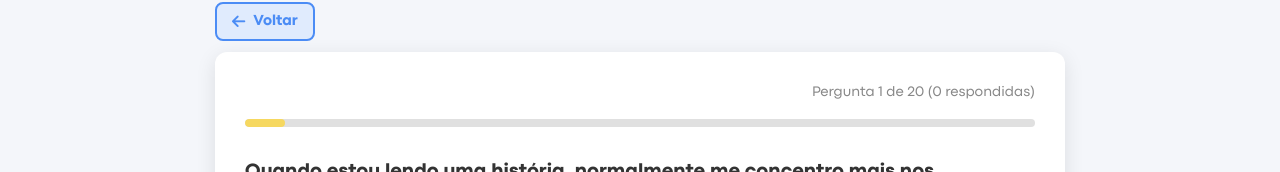
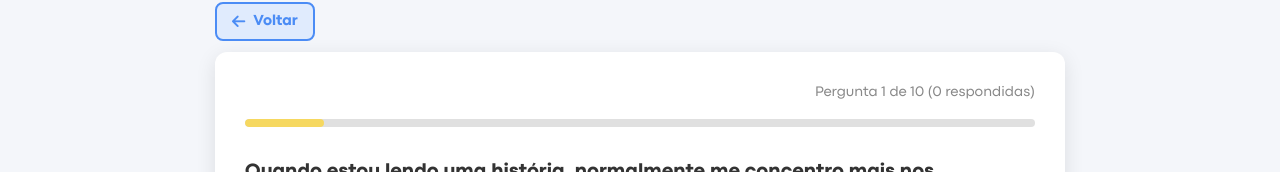
Before and after one commit to MIGUEL-ARCANJO-BRASIL/lumispect, a React (Vite) app: page /questionnaire in a window 1280 px wide. Shown: the part 172-344 px from the top of the page. Built offline with nearby package versions, Linux system fonts and the light colour scheme.

Commit message:
feat: new animation in warning - homepage

```diff
--- a/index.html
+++ b/index.html
@@ -2,7 +2,9 @@
 <html lang="en">
   <head>
     <meta charset="UTF-8" />
-    <link rel="icon" type="image/svg+xml" href="/vite.svg" />
+    <link rel="icon" type="image/svg" href="/vite.svg" />
+    <!-- <link rel="icon" type="image/png" href="/src/assets/logo-lumis.png" /> -->
+
     <meta name="viewport" content="width=device-width, initial-scale=1.0" />
     <title>lumispect</title>
     <link
--- a/src/components/Layout/Footer/index.jsx
+++ b/src/components/Layout/Footer/index.jsx
@@ -19,7 +19,8 @@ const Footer = () => {
         </Link> */}
       </div>
       <div className="copyright">
-        &copy; 2025 Lumispect. Plataforma Gamificada de Autoavaliação Cognitiva.
+        &copy; 2025 Lumispect. Plataforma Gamificada de Auxílio Autoavaliativo
+        Cognitiva.
       </div>
     </footer>
   );
--- a/src/components/Layout/Footer/style.css
+++ b/src/components/Layout/Footer/style.css
@@ -1,9 +1,7 @@
 :root {
   --cor-secundaria: #6c757d;
 }
-/* ==================================== */
-/* RODAPÉ ESTILOS */
-/* ==================================== */
+
 .footer {
   width: 100%;
   background-color: white;
--- a/src/pages/Home/index.jsx
+++ b/src/pages/Home/index.jsx
@@ -40,6 +40,12 @@ const Home = () => {
         </div>
       </div>
 
+      <div className="div-aviso-educativo">
+        <p className="aviso-educativo">
+          Lembrete: O Lumispect é uma ferramenta educativa e{" "}
+          <strong>não substitui avaliação profissional</strong>.
+        </p>
+      </div>
       {/* 3. SEÇÃO SOBRE O PROJETO */}
       <section id="sobre-projeto">
         <h2>O que é o Lumispect?</h2>
@@ -77,11 +83,6 @@ const Home = () => {
             </p>
           </div>
         </div>
-
-        <p className="aviso-educativo">
-          Lembrete: O Lumispect é uma ferramenta educativa e{" "}
-          <strong>não substitui avaliação profissional</strong>.
-        </p>
       </section>
 
       {/* 4. FOOTER (Componente) */}
--- a/src/pages/Home/style.css
+++ b/src/pages/Home/style.css
@@ -17,7 +17,7 @@
   padding: 120px 40px 80px 40px;
   max-width: 1200px;
   width: 100%;
-  min-height: 100vh;
+  min-height: 80vh;
   gap: 60px;
   margin-top: 0;
   position: relative;
@@ -169,9 +169,26 @@
   line-height: 1.5;
 }
 
+/* Definição da Animação de Pulsação */
+@keyframes pulse-aviso {
+  0% {
+    transform: scale(1);
+    box-shadow: 0 0 0 0 rgba(217, 83, 79, 0.7); /* d9534f com opacidade */
+  }
+  70% {
+    transform: scale(1.02); /* Leve aumento de tamanho */
+    box-shadow: 0 0 0 10px rgba(217, 83, 79, 0); /* Expansão e desaparecimento da sombra */
+  }
+  100% {
+    transform: scale(1);
+    box-shadow: 0 0 0 0 rgba(217, 83, 79, 0);
+  }
+}
+
+/* Estilos do Aviso Educativo (Atualizados) */
 .aviso-educativo {
   margin-top: 30px;
-  font-size: 0.95em;
+  font-size: 1.2em;
   color: #d9534f;
   font-weight: 600;
   border: 1px solid #d9534f;
@@ -179,8 +196,15 @@
   padding: 10px 20px;
   border-radius: 5px;
   background-color: #fffafa;
+  width: 800px;
+
+  animation: pulse-aviso s infinite; /* Nome, duração, e rodar infinitamente */
 }
 
+.div-aviso-educativo {
+  margin-bottom: 50px;
+  text-align: center; /* Centraliza o elemento inline-block .aviso-educativo */
+}
 /* ==================================== */
 /* RESPONSIVIDADE (Ajustada para a Home) */
 /* ==================================== */
--- a/src/pages/Instructions/index.jsx
+++ b/src/pages/Instructions/index.jsx
@@ -62,7 +62,7 @@ const Instructions = () => {
 
           <div className="ready-section">
             <p className="ready-text">
-              Ao iniciar, você responderá a 20 afirmações com base nas suas
+              Ao iniciar, você responderá a 10 afirmações com base nas suas
               experiências pessoais.
             </p>
 
--- a/src/pages/Questionnaire/QuestionnairePage/index.jsx
+++ b/src/pages/Questionnaire/QuestionnairePage/index.jsx
@@ -14,14 +14,6 @@ const BASE_OPTIONS = [
   "Concordo parcialmente",
   "Discordo parcialmente",
   "Discordo totalmente",
-];
-
-const COMPLEMENTARY_OPTIONS = [
-  "Sempre",
-  "Frequentemente",
-  "Às vezes",
-  "Raramente",
-  "Nunca",
 ];
 
 // 2. MATRIZES DE PERGUNTAS (Não alteradas)
@@ -78,60 +70,7 @@ const baseQuestions = [
   },
 ];
 
-const complementaryQuestions = [
-  {
-    id: 11,
-    text: "Tenho dificuldade para fazer ou manter amizades.",
-    options: COMPLEMENTARY_OPTIONS,
-  },
-  {
-    id: 12,
-    text: "Tenho dificuldade para interpretar expressões faciais, gestos ou linguagem corporal.",
-    options: COMPLEMENTARY_OPTIONS,
-  },
-  {
-    id: 13,
-    text: "Mudanças inesperadas na minha rotina me estressam muito.",
-    options: COMPLEMENTARY_OPTIONS,
-  },
-  {
-    id: 14,
-    text: "Tenho interesses intensos e específicos que dominam grande parte do meu tempo.",
-    options: COMPLEMENTARY_OPTIONS,
-  },
-  {
-    id: 15,
-    text: "Entro em hiperfoco e perco a noção do tempo com facilidade.",
-    options: COMPLEMENTARY_OPTIONS,
-  },
-  {
-    id: 16,
-    text: "Tenho comportamentos repetitivos (mexer mãos, balançar, repetir palavras).",
-    options: COMPLEMENTARY_OPTIONS,
-  },
-  {
-    id: 17,
-    text: "Sou muito sensível (ou pouco sensível) a sons, luzes, cheiros ou texturas.",
-    options: COMPLEMENTARY_OPTIONS,
-  },
-  {
-    id: 18,
-    text: "Entendo as coisas de forma muito literal e tenho dificuldade com ironias e sarcasmo.",
-    options: COMPLEMENTARY_OPTIONS,
-  },
-  {
-    id: 19,
-    text: "Sinto dificuldade em acompanhar o ritmo social de uma conversa.",
-    options: COMPLEMENTARY_OPTIONS,
-  },
-  {
-    id: 20,
-    text: 'Preciso "mascarar" meu jeito natural para parecer normal, e isso me exausta.',
-    options: COMPLEMENTARY_OPTIONS,
-  },
-];
-
-const allQuestions = [...baseQuestions, ...complementaryQuestions];
+const allQuestions = [...baseQuestions];
 
 const QuestionnairePage = () => {
   // 1. Inicializa o estado lendo do sessionStorage
--- a/src/pages/Questionnaire/ResultsPage/Components/Modal/index.jsx
+++ b/src/pages/Questionnaire/ResultsPage/Components/Modal/index.jsx
@@ -37,46 +37,6 @@ const QUESTIONS_DATA = [
   {
     id: 10,
     text: "Eu tenho movimentos repetitivos ou 'stimming' (como balançar, bater os dedos).",
-  },
-  {
-    id: 11,
-    text: "Com que frequência você tem reações fortes a texturas ou tipos de roupa?",
-  },
-  {
-    id: 12,
-    text: "Com que frequência você planeja suas atividades com antecedência detalhada?",
-  },
-  {
-    id: 13,
-    text: "Com que frequência você tem dificuldade em entender sarcasmo ou figuras de linguagem?",
-  },
-  {
-    id: 14,
-    text: "Com que frequência você usa as mesmas palavras ou frases repetidamente?",
-  },
-  {
-    id: 15,
-    text: "Com que frequência você se sente exausto após interações sociais?",
-  },
-  {
-    id: 16,
-    text: "Com que frequência você se irrita com mudanças inesperadas em planos?",
-  },
-  {
-    id: 17,
-    text: "Com que frequência você prefere interagir com objetos em vez de pessoas?",
-  },
-  {
-    id: 18,
-    text: "Com que frequência você tem dificuldade em se acalmar após uma crise sensorial?",
-  },
-  {
-    id: 19,
-    text: "Com que frequência você tem uma dieta muito restrita ou seletiva?",
-  },
-  {
-    id: 20,
-    text: "Com que frequência você é muito sensível à dor ou temperatura?",
   },
 ];
 
--- a/src/pages/Questionnaire/ResultsPage/index.jsx
+++ b/src/pages/Questionnaire/ResultsPage/index.jsx
@@ -21,15 +21,9 @@ const SCORING_BASE = {
   "Discordo parcialmente": 2,
   "Discordo totalmente": 1,
 };
-const SCORING_COMPLEMENTARY = {
-  Sempre: 5,
-  Frequentemente: 4,
-  "Às vezes": 3,
-  Raramente: 2,
-  Nunca: 1,
-};
-const INVERTED_QUESTIONS = [9];
-const MAX_SCORE = 90;
+
+const INVERTED_QUESTIONS = [];
+const MAX_SCORE = 40;
 
 const calculateScore = (answers) => {
   let totalScore = 0;
@@ -43,8 +37,6 @@ const calculateScore = (answers) => {
       if (INVERTED_QUESTIONS.includes(questionId)) {
         score = 5 - score;
       }
-    } else if (questionId >= 11 && questionId <= 20) {
-      score = SCORING_COMPLEMENTARY[answer] || 0;
     }
     totalScore += score;
   }
@@ -72,8 +64,8 @@ const getResultData = (scorePercentage) => {
 const ResultsPage = () => {
   const [result, setResult] = useState(null);
   const [loading, setLoading] = useState(true);
-  const [answers, setAnswers] = useState(null); // Armazena respostas para passar ao modal
-  const [showDetailsModal, setShowDetailsModal] = useState(false); // Estado do modal
+  const [answers, setAnswers] = useState(null);
+  const [showDetailsModal, setShowDetailsModal] = useState(false);
   const navigate = useNavigate();
 
   useEffect(() => {
```
